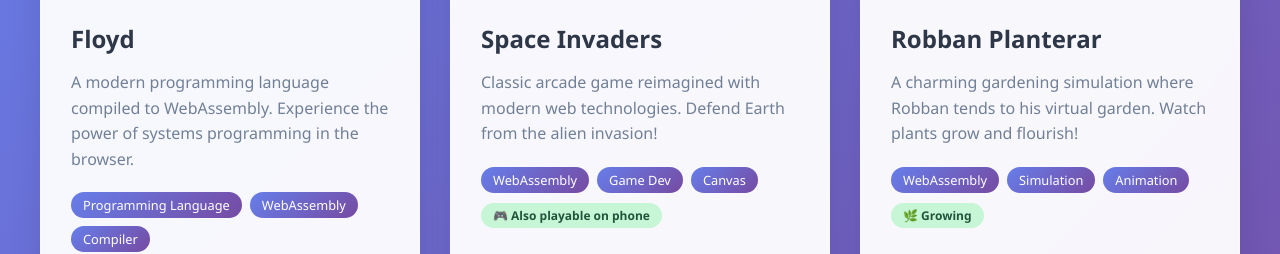
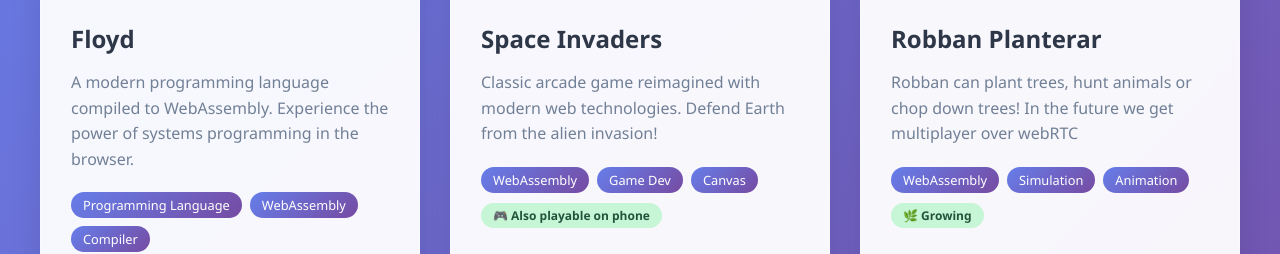
Before and after one commit to Ebiroll/Ebiroll.github.io, a plain HTML site: page index.html in a window 1280 px wide. Shown: the part 323-577 px from the top of the page. Drawn offline with Linux system fonts and the light colour scheme.

Commit message:
Better description

```diff
--- a/index.html
+++ b/index.html
@@ -230,8 +230,9 @@
                 <div class="project-icon">🌱</div>
                 <h3 class="project-title">Robban Planterar</h3>
                 <p class="project-description">
-                    A charming gardening simulation where Robban tends to his virtual garden. Watch plants grow and flourish!
+                    Robban can plant trees, hunt animals or chop down trees! In the future we get multiplayer over webRTC
                 </p>
+
                 <div class="project-tech">
                     <span class="tech-tag">WebAssembly</span>
                     <span class="tech-tag">Simulation</span>
```
